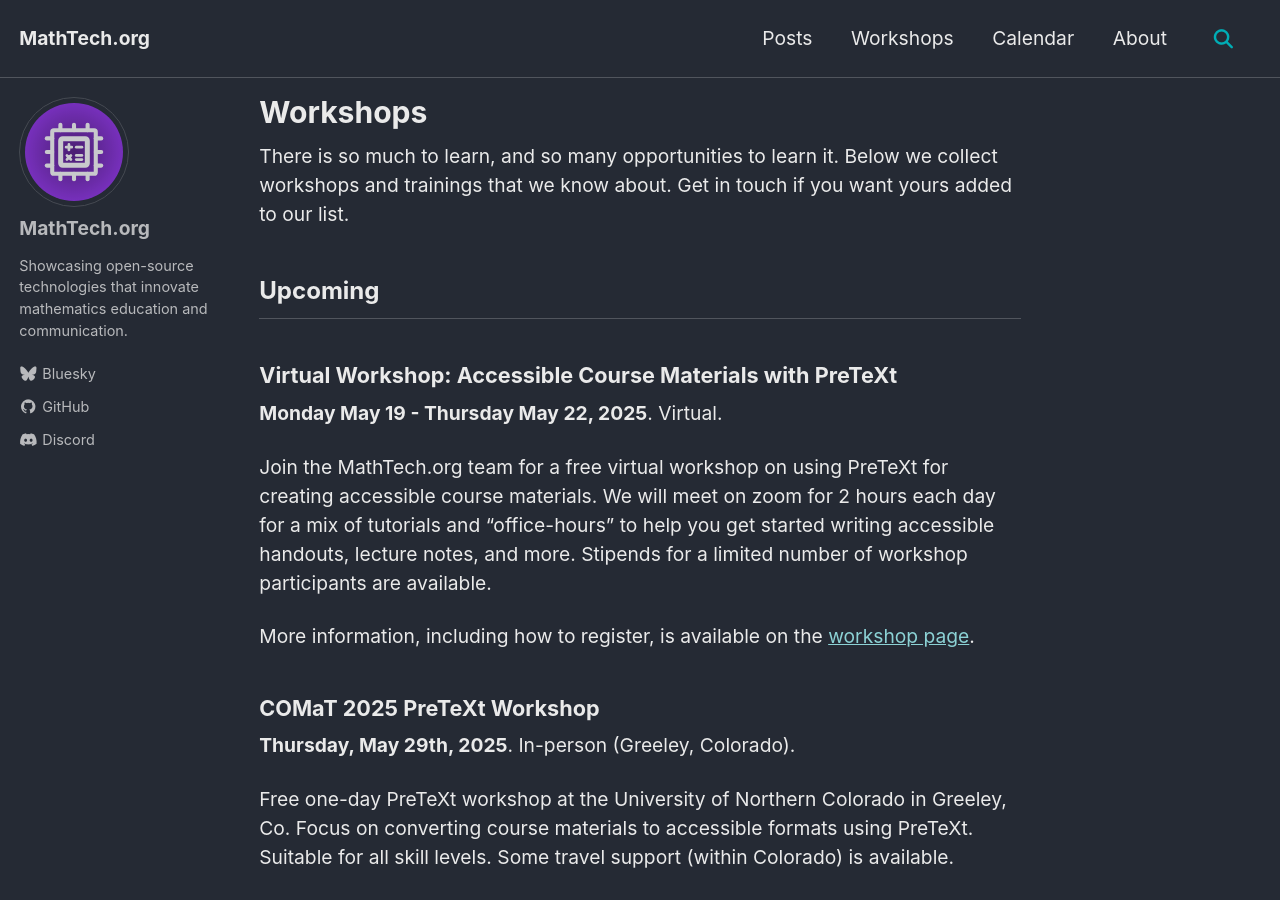
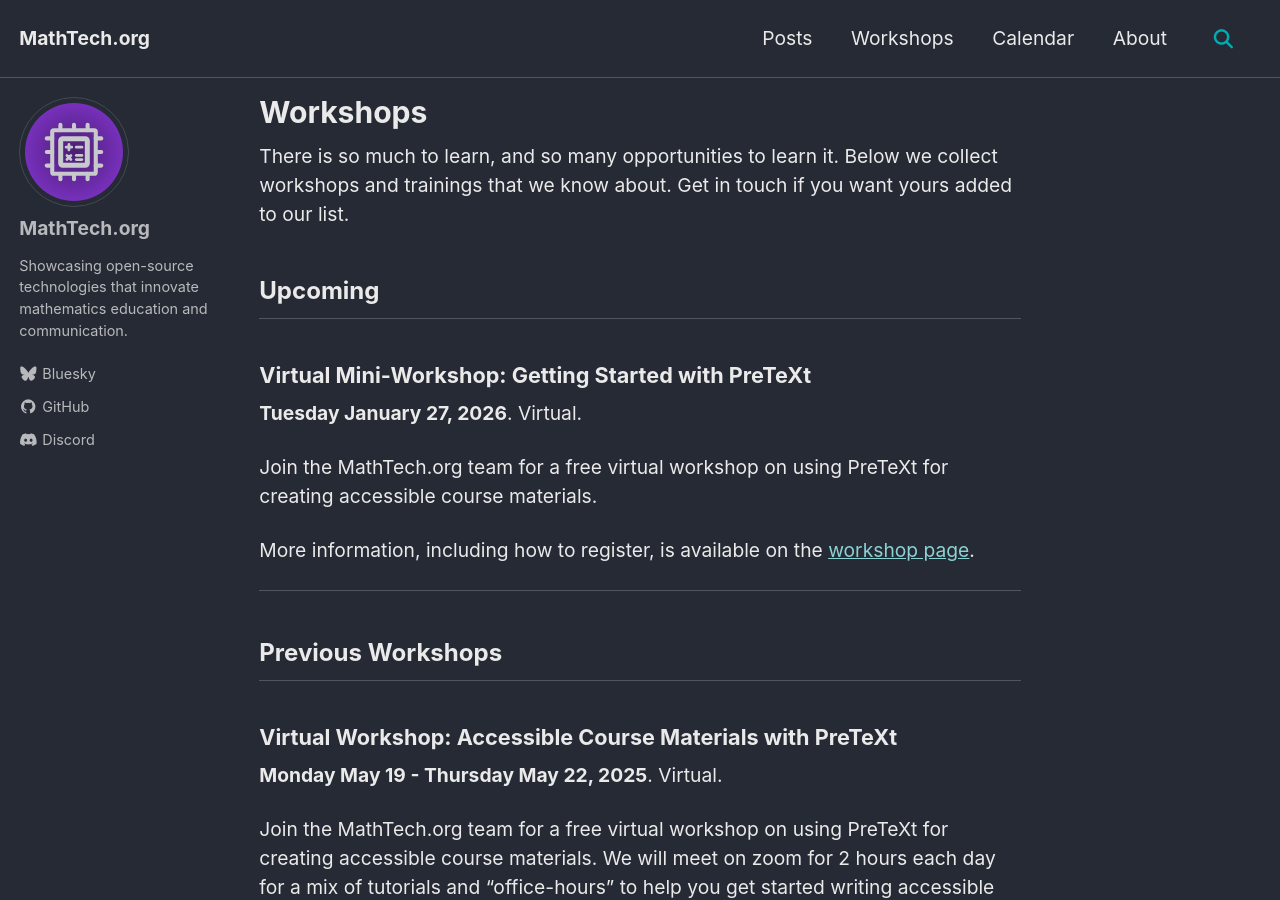
Before and after one commit to mathtechorg/mathtechorg.github.io, a Jekyll site: the page built from _pages/workshops.md, in a window 1280 px wide and 900 px high. Built offline with Jekyll 4.4.1, drawn with Linux system fonts in a browser that asks for light colours; cached includes are drawn as plain includes.

Commit message:
update workshop main page

```diff
--- a/_pages/workshops.md
+++ b/_pages/workshops.md
@@ -7,6 +7,18 @@
 There is so much to learn, and so many opportunities to learn it.  Below we collect workshops and trainings that we know about.  Get in touch if you want yours added to our list.
 
 ## Upcoming
+
+### Virtual Mini-Workshop: Getting Started with PreTeXt
+
+**Tuesday January 27, 2026**. Virtual.
+
+Join the MathTech.org team for a free virtual workshop on using PreTeXt for creating accessible course materials.
+
+More information, including how to register, is available on the [workshop page](/workshops/mathtech2026.html).
+
+---
+
+## Previous Workshops
 
 ### Virtual Workshop: Accessible Course Materials with PreTeXt
 
```
